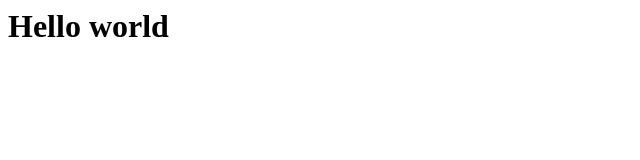
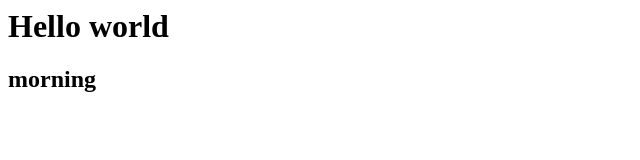
Before and after one commit to NatalliaDrobysh/My-first-repository, a plain HTML site: page index.html in a window 1280 px wide. Shown: the whole page, without its empty margins (0-640 px from the left). Drawn offline with Linux system fonts and the light colour scheme.

Commit message:
Добавили подзаголовок

```diff
--- a/index.html
+++ b/index.html
@@ -1 +1,2 @@
 <h1>Hello world</h1>
+<h2>morning</h2>
```
